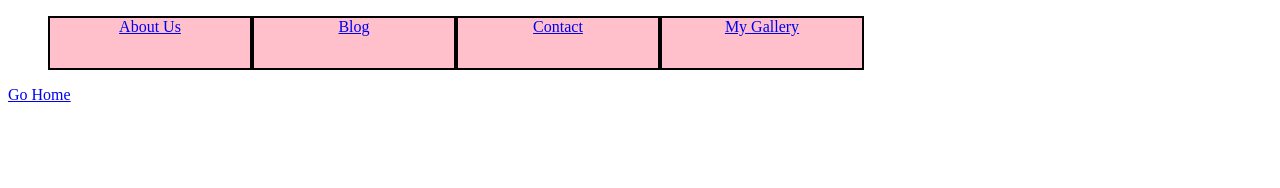
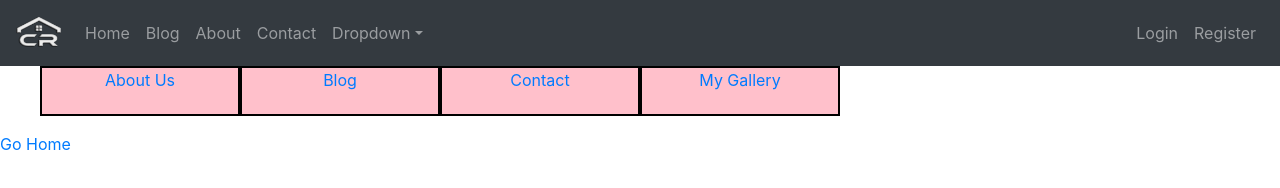
Before and after one commit to petar-caleta/HCI2019-20, a Gatsby site: page /Blog in a window 1280 px wide. Built offline with nearby package versions, Linux system fonts and the light colour scheme; Gatsby itself is replaced by a stand-in of ours.

Commit message:
sredio header, poceo malo footer, datum: 02/12/2019

```diff
--- a/gatsby-browser.js
+++ b/gatsby-browser.js
@@ -1,3 +1,6 @@
+import "./node_modules/bootstrap/dist/css/bootstrap.min.css"
+
+
 /**
  * Implement Gatsby's Browser APIs in this file.
  *
--- a/package.json
+++ b/package.json
@@ -7,6 +7,7 @@
   "dependencies": {
     "@emotion/core": "^10.0.22",
     "@mdx-js/react": "^1.5.1",
+    "bootstrap": "^4.4.1",
     "gatsby": "^2.16.1",
     "gatsby-image": "^2.2.29",
     "gatsby-plugin-manifest": "^2.2.23",
@@ -17,6 +18,7 @@
     "gatsby-transformer-sharp": "^2.2.23",
     "prop-types": "^15.7.2",
     "react": "^16.10.2",
+    "react-bootstrap": "^1.0.0-beta.16",
     "react-dom": "^16.10.2",
     "react-helmet": "^5.2.1",
     "theme-ui": "^0.2.46"
--- /dev/null
+++ b/src/components/header.js
@@ -0,0 +1,45 @@
+import React from "react"
+import {Navbar,Nav,NavDropdown} from 'react-bootstrap'
+import logo from "../images/logoinv.png"
+// import 'bootstrap/dist/css/bootstrap.min.css'
+
+const Header = () =>
+
+<Navbar collapseOnSelect expand="lg" bg="dark" variant="dark">
+    {/*###### LOGO ######*/}
+    <Navbar.Brand href="#home">
+      <img
+        src={logo}
+        width="45"
+        height="40"
+        className="d-inline-block align-top"
+        alt="CR logo"
+      />
+    </Navbar.Brand>
+
+    <Navbar.Toggle aria-controls="responsive-navbar-nav" />
+    <Navbar.Collapse id="responsive-navbar-nav">
+        {/*###### BOTUNI ######*/}
+        <Nav className="mr-auto">
+            <Nav.Link href="./">Home</Nav.Link>
+            <Nav.Link href="./Blog">Blog</Nav.Link>
+            <Nav.Link href="./AboutUs">About</Nav.Link>
+            <Nav.Link href="./Contact">Contact</Nav.Link>
+            <NavDropdown title="Dropdown" id="collasible-nav-dropdown">
+                <NavDropdown.Item href="#">Action1</NavDropdown.Item>
+                <NavDropdown.Item href="#">Action2</NavDropdown.Item>
+                <NavDropdown.Item href="#">Action3</NavDropdown.Item>
+                <NavDropdown.Divider />
+                <NavDropdown.Item href="#">Separated link</NavDropdown.Item>
+            </NavDropdown>
+        </Nav>
+
+        {/*###### LOGIN/REGISTER ######*/}
+        <Nav>
+            <Nav.Link href="#">Login</Nav.Link>
+            <Nav.Link href="#">Register</Nav.Link>
+        </Nav>
+    </Navbar.Collapse>
+</Navbar>
+
+export default Header
--- a/src/components/layout.js
+++ b/src/components/layout.js
@@ -1,5 +1,5 @@
 import React from "react"
-import Navigation from "./navigation"
+import Navigation from "./Navigation"
 import { Link } from "gatsby"
 import { useStaticQuery, graphql } from "gatsby"
 //ovo stoji samo za primjer ovaj menuItems iza ovo smo rijesili lijepo pomocu gatsby-config.js
--- a/src/pages/Blog.js
+++ b/src/pages/Blog.js
@@ -1,5 +1,9 @@
 import React from "react"
+import Header from "../components/header"
 import Layout from "../components/layout"
 
-const Blog = () => <Layout></Layout>
+const Blog = () => <Layout>
+    <Header></Header>
+
+</Layout>
 export default Blog
--- a/src/pages/MyGallery.js
+++ b/src/pages/MyGallery.js
@@ -1,5 +1,9 @@
 import React from "react"
 import Layout from "../components/layout"
+import Footer from "../components/Footer"
 
-const MyGallery = () => <Layout></Layout>
+const MyGallery = () => <Layout>
+    <Footer></Footer>
+</Layout>
+
 export default MyGallery
--- /dev/null
+++ b/src/styles/global.css
@@ -0,0 +1,35 @@
+
+footer {
+    bottom: 0;
+    width: 100%;
+    /* Set the fixed height of the footer here */
+    height: 340px;
+    background-color: #f5f5f5;
+}
+
+footer > .container {
+    padding-right: 15px;
+    padding-left: 15px;
+}
+
+footer {
+    color: #fff;
+}
+
+footer h3 {
+    margin-bottom: 30px;
+}
+
+footer .footer-above {
+    padding-top: 50px;
+    background-color: #2c3e50;
+}
+
+footer .footer-col {
+    margin-bottom: 50px;
+}
+
+footer .footer-below {
+    padding: 25px 0;
+    background-color: #233140;
+}
```
Also changed, not shown: src/components/Footer.js (added, +37 -0 lines), src/pages/index.js (+4 -3 lines), src/images/logo.png (added), src/images/logoinv.png (added), 1 other file.
